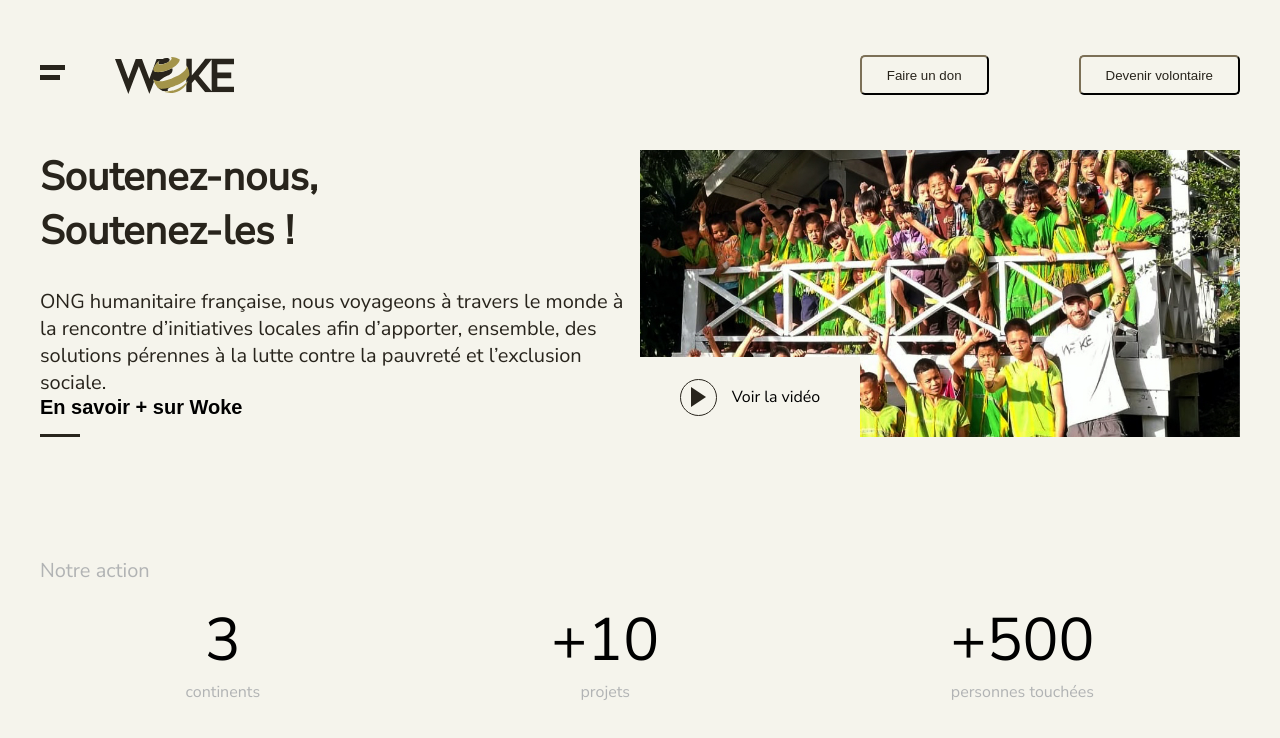
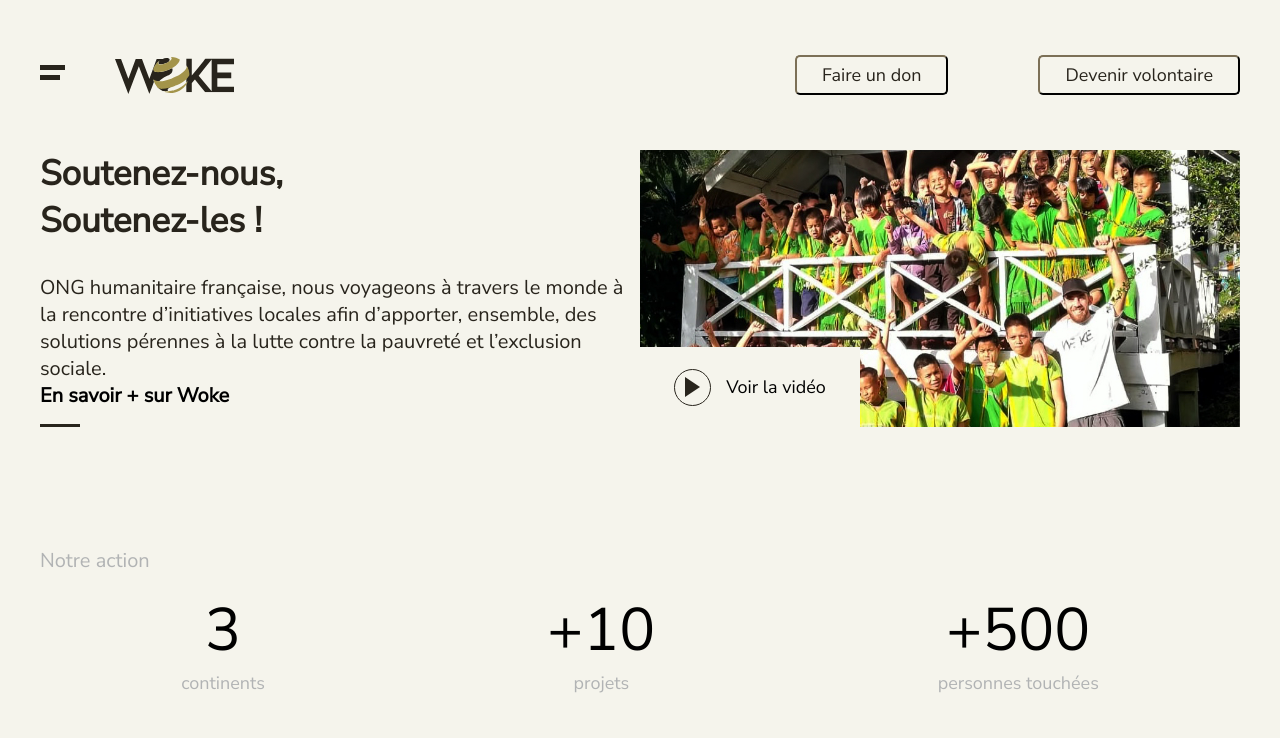
Before and after one commit to AdrienLapasset/woke, a React (Create React App) app: page / in a window 1280 px wide. Shown: the top 738 px of the page. Built offline with nearby package versions, Linux system fonts and the light colour scheme; no server answers.

Commit message:
manage global style

```diff
--- a/public/index.html
+++ b/public/index.html
@@ -24,6 +24,7 @@
       work correctly both with client-side routing and a non-root public URL.
       Learn how to configure a non-root public URL by running `npm run build`.
     -->
+    <link href="https://fonts.googleapis.com/css?family=Nunito+Sans&display=swap" rel="stylesheet">
     <title>Woke</title>
   </head>
   <body>
--- a/src/components/global/Heading.js
+++ b/src/components/global/Heading.js
@@ -7,7 +7,7 @@
 }
 
 const HeadingOne = styled.h1`
-  font-size: 40px;
+  font-size: 35px;
   color: ${props => props.theme.colors.black};
   font-weight: 600;
   margin: 0 0 30px;
--- a/src/components/global/Text.js
+++ b/src/components/global/Text.js
@@ -11,7 +11,7 @@
 
 const P = styled.div`
   font-size: 20px;
-  color: #28241C;
+  color: ${props => props.theme.colors.black};
 `
 
 export default BaseText;
--- a/src/components/header/HeaderBtn.js
+++ b/src/components/header/HeaderBtn.js
@@ -10,10 +10,17 @@
     align-items: center;
     height: 40px;
     border-radius: 5px;
-    border-color: ${props => props.isMenuOpen ? `white` : props.theme.colors.black};
-    color: ${props => props.isMenuOpen ? `white` : props.theme.colors.black};
     padding: 0 25px;
     background-color: transparent;
+    /* font-size: 20p:x; */
+    border-color: ${props => props.theme.colors.black};
+    color: ${props => props.theme.colors.black};
+
+    ${({ isMenuOpen }) => isMenuOpen && `
+      border-color: white;
+      color: white;
+  `}
 `
 
+
 export default HeaderBtn;
--- a/src/styles/globalStyle.js
+++ b/src/styles/globalStyle.js
@@ -1,8 +1,6 @@
 import { createGlobalStyle } from 'styled-components/macro';
 
 export default createGlobalStyle`
-
-@import url('https://fonts.googleapis.com/css?family=Nunito+Sans&display=swap');
 
 * {
   margin: 0;
@@ -13,13 +11,22 @@
   background-color: ${props => props.theme.colors.background};
 }
 
-body {
-  font-family: 'Nunito Sans', sans-serif;
+h1,
+h2,
+p,
+a,
+button,
+div,
+span {
+	font-size: 18px;
+	font-family: 'Nunito Sans', sans-serif;
+  margin: 0;
+  padding: 0;
 }
 
 a {
   text-decoration: none;
-  color: #28241c;
+  color: ${props => props.theme.colors.black};
   display: block;
 }
 `
```
